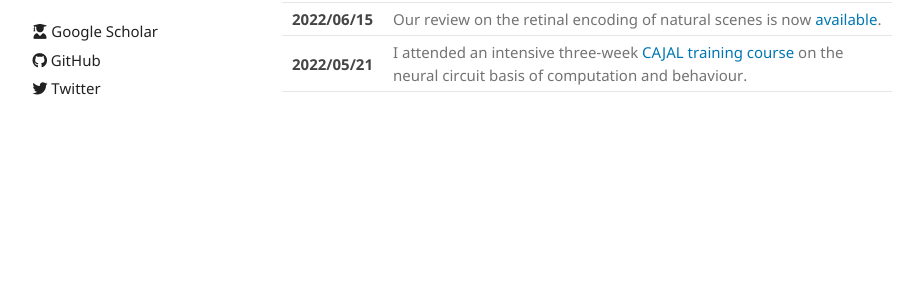
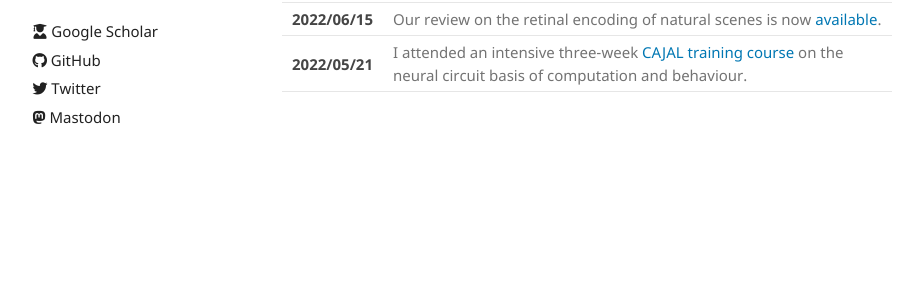
Before and after one commit to dimokaramanlis/dimokaramanlis.github.io, a Jekyll site: the page built from index.md, in a window 1280 px wide. Shown: the part 382-682 px from the top of the page, without its empty margins (178-1101 px from the left). Built offline with Jekyll 4.4.1, drawn with Linux system fonts in a browser that asks for light colours; the repository's description, which GitHub fills in, is left out.

Commit message:
Added Mastodon in sidebar

```diff
--- a/_config.yml
+++ b/_config.yml
@@ -20,9 +20,9 @@ sidebar:
   - name: Twitter
     icon: fa-brands fa-twitter
     link: https://twitter.com/dimoskaram
-  - #name: Blog
-    #icon: fa-solid fa-pen
-    #link: https://www.bodunhu.com/blog/
+  - name: Mastodon
+    icon: fa-brands fa-mastodon
+    link: https://qoto.org/@dimokaramanlis
   - #name: Project Repository
     #icon: fa-solid fa-box-archive
     #link: https://github.com/BDHU/minimalist
```
